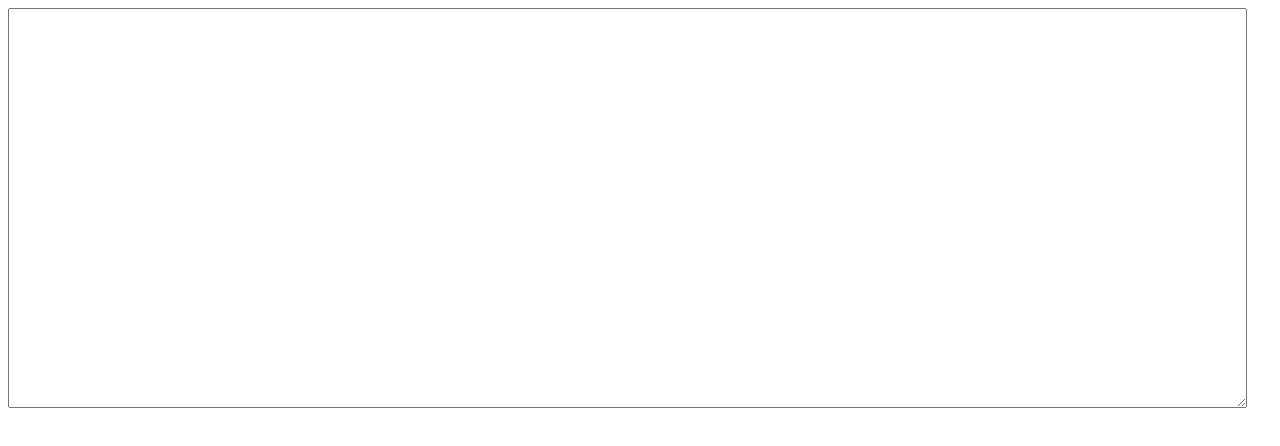
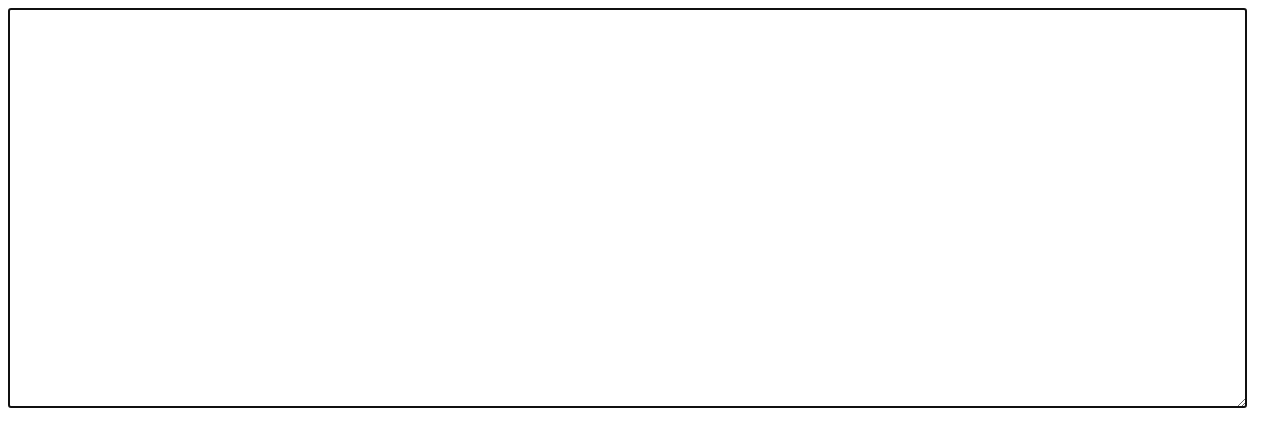
Before and after one commit to moneerAlDakkak/ProjectZ-tool, a plain HTML site: page index.html in a window 1280 px wide. Drawn offline with Linux system fonts and the light colour scheme.

Commit message:
Update index.html

```diff
--- a/index.html
+++ b/index.html
@@ -24,7 +24,7 @@
 </head>
 
 <body>
-    <textarea></textarea>
+    <textarea autofocus></textarea>
     <div class="card"></div>
     <script>
         document.querySelector('textarea').oninput = function () {
```
